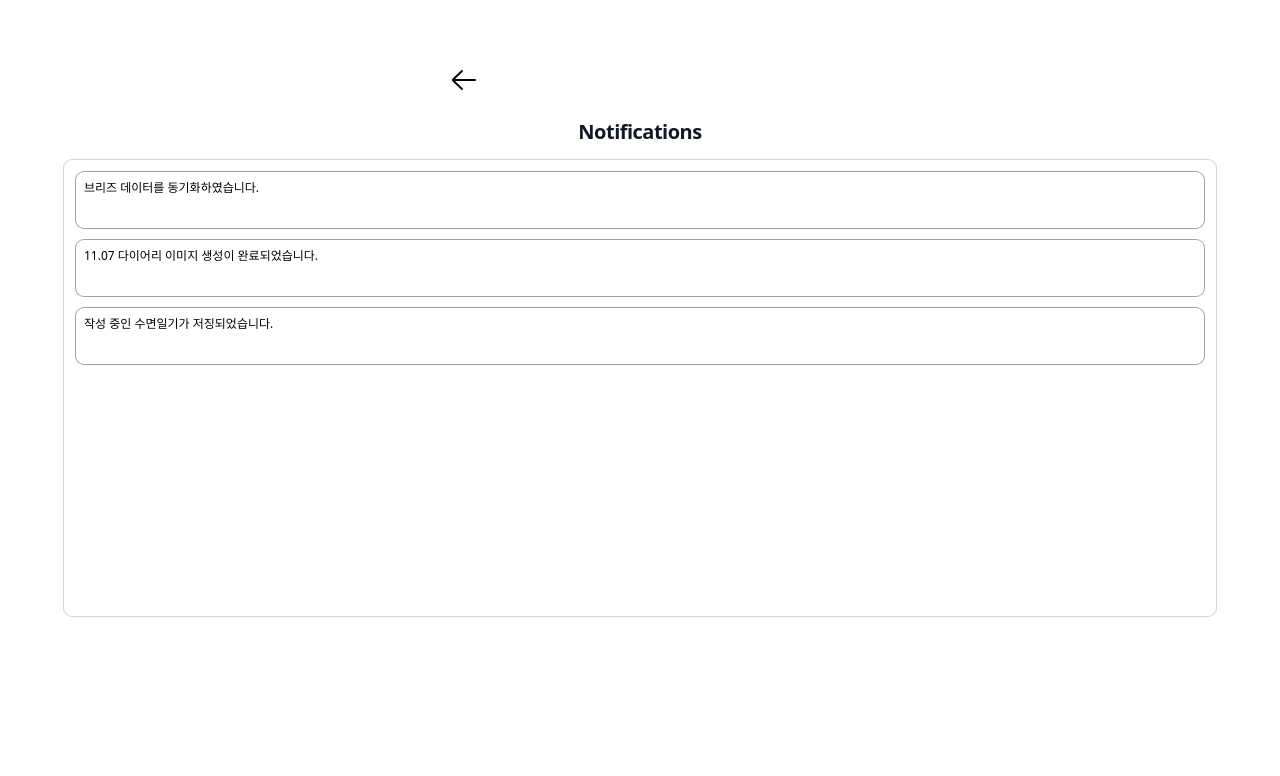
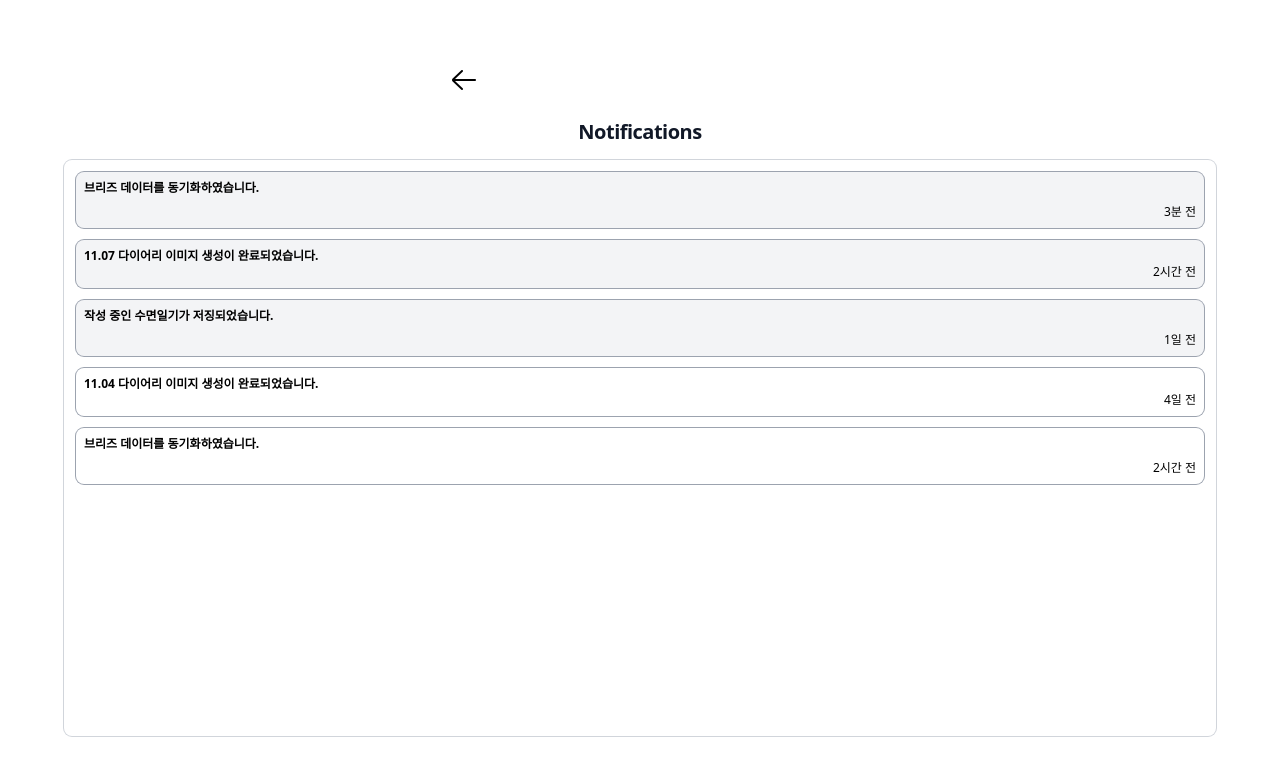
Before and after one commit to kangbh98/MyInsomniaDiary, a React (Vite) app in the folder frontend/my-insomnia-diary/: page /alarm in a window 1280 px wide. Shown: the top 776 px of the page. Built offline with nearby package versions, Linux system fonts and the light colour scheme.

Commit message:
notification페이지 알람 시간 / 배경색

```diff
--- a/frontend/my-insomnia-diary/src/pages/Alarm.jsx
+++ b/frontend/my-insomnia-diary/src/pages/Alarm.jsx
@@ -18,9 +18,26 @@ const Alarm = () => {
           </h1>
         </div>
         <div className="ring-1 ring-gray-300 rounded-lg p-3 w-full pb-60">
-          <div className="ring-1 ring-gray-400 rounded-lg p-2 w-full h-14 text-left text-xs mb-3">브리즈 데이터를 동기화하였습니다.</div>
-          <div className="ring-1 ring-gray-400 rounded-lg mb-3 p-2 w-full h-14 text-left text-xs">11.07 다이어리 이미지 생성이 완료되었습니다.</div>
-          <div className="ring-1 ring-gray-400 rounded-lg p-2 mb-3 w-full h-14 text-left text-xs">작성 중인 수면일기가 저징되었습니다.</div>
+          <div className="bg-gray-100 ring-1 ring-gray-400 rounded-lg p-2 w-full h-14 text-left text-xs font-semibold mb-3 ">브리즈 데이터를 동기화하였습니다.
+            <div className="font-normal text-right mt-2">
+            3분 전
+            </div>
+          </div>
+          <div className="bg-gray-100 ring-1 ring-gray-400 rounded-lg mb-3 p-2 w-full h-17 text-left text-xs font-semibold ">11.07 다이어리 이미지 생성이 완료되었습니다.
+          <div className="font-normal text-right">
+            2시간 전
+            </div></div>
+          <div className="bg-gray-100 ring-1 ring-gray-400 rounded-lg p-2 mb-3 w-full h-14 text-left text-xs font-semibold ">작성 중인 수면일기가 저징되었습니다.<div className="font-normal text-right mt-2">
+            1일 전
+            </div></div>
+            <div className="ring-1 ring-gray-400 rounded-lg mb-3 p-2 w-full h-17 text-left text-xs font-semibold ">11.04 다이어리 이미지 생성이 완료되었습니다.
+          <div className="font-normal text-right">
+            4일 전
+            </div></div>
+            <div className="ring-1 ring-gray-400 rounded-lg mb-3 p-2 w-full h-17 text-left text-xs font-semibold ">브리즈 데이터를 동기화하였습니다.
+          <div className="font-normal text-right mt-2">
+            2시간 전
+            </div></div>
         </div>
       </div>
       </div>
```
